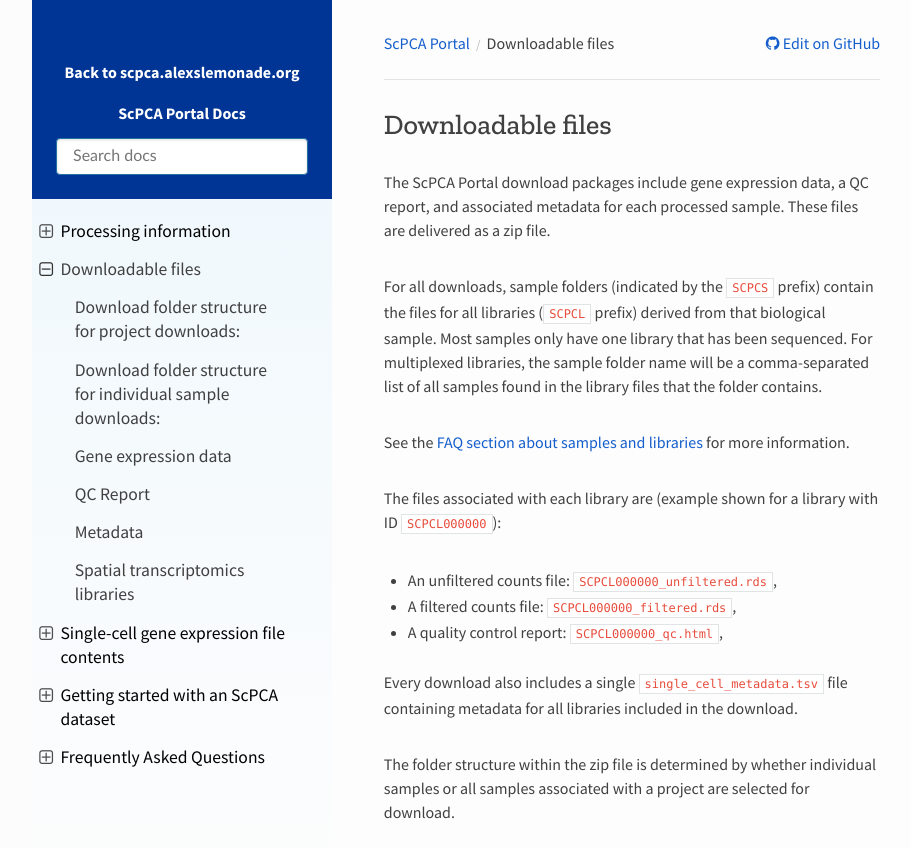
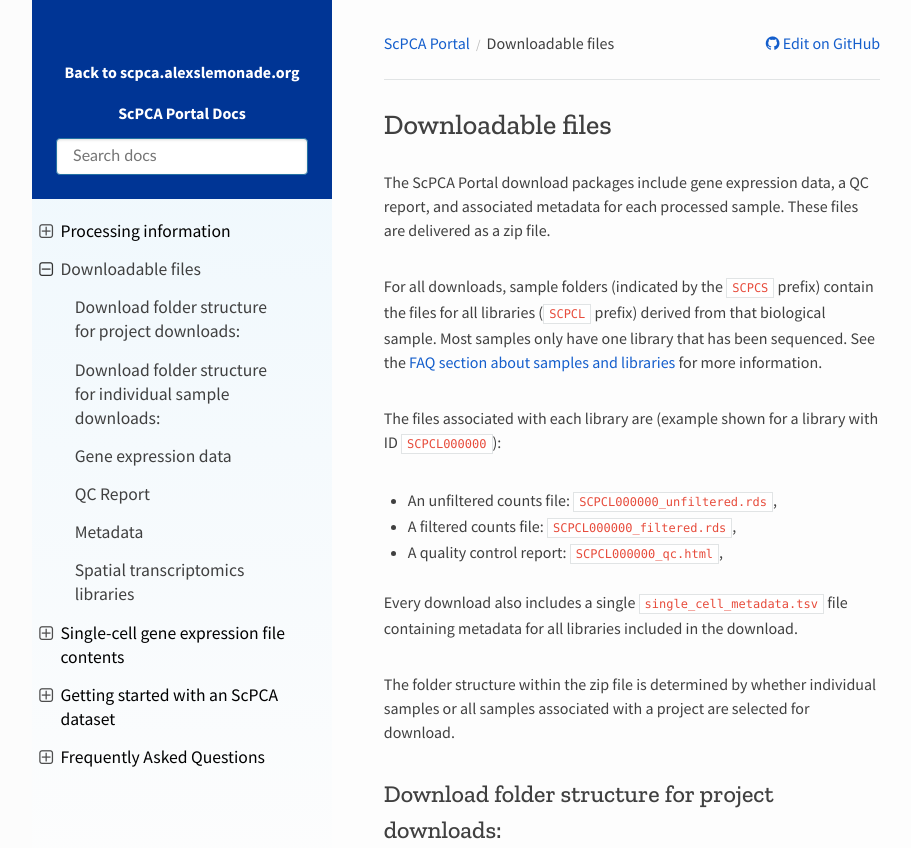
Before and after one commit to DongzeHE/scpca-docs, a Sphinx documentation site: the page built from docs/download_files.md, in a window 1280 px wide and 900 px high, cut to the strip 0-848 px from the top of the window. Shown: the whole strip, without its empty margins (158-1069 px from the left). Built offline with Sphinx 7.4.7 and the Read the Docs theme 2.0.0, drawn with Linux system fonts in a browser that asks for light colours.

Commit message:
Revert "Add multiplexing to the faq"
This reverts commit 1f9f7ca1965f58620c2402925ecd2a3a6214021d.

```diff
--- a/docs/download_files.md
+++ b/docs/download_files.md
@@ -5,8 +5,6 @@
 
 For all downloads, sample folders (indicated by the `SCPCS` prefix) contain the files for all libraries (`SCPCL` prefix) derived from that biological sample.
 Most samples only have one library that has been sequenced.
-For multiplexed libraries, the sample folder name will be a comma-separated list of all samples found in the library files that the folder contains.
-
 See the {ref}`FAQ section about samples and libraries <faq:What is the difference between samples and libraries?>` for more information.
 
 The files associated with each library are (example shown for a library with ID `SCPCL000000`):
```
